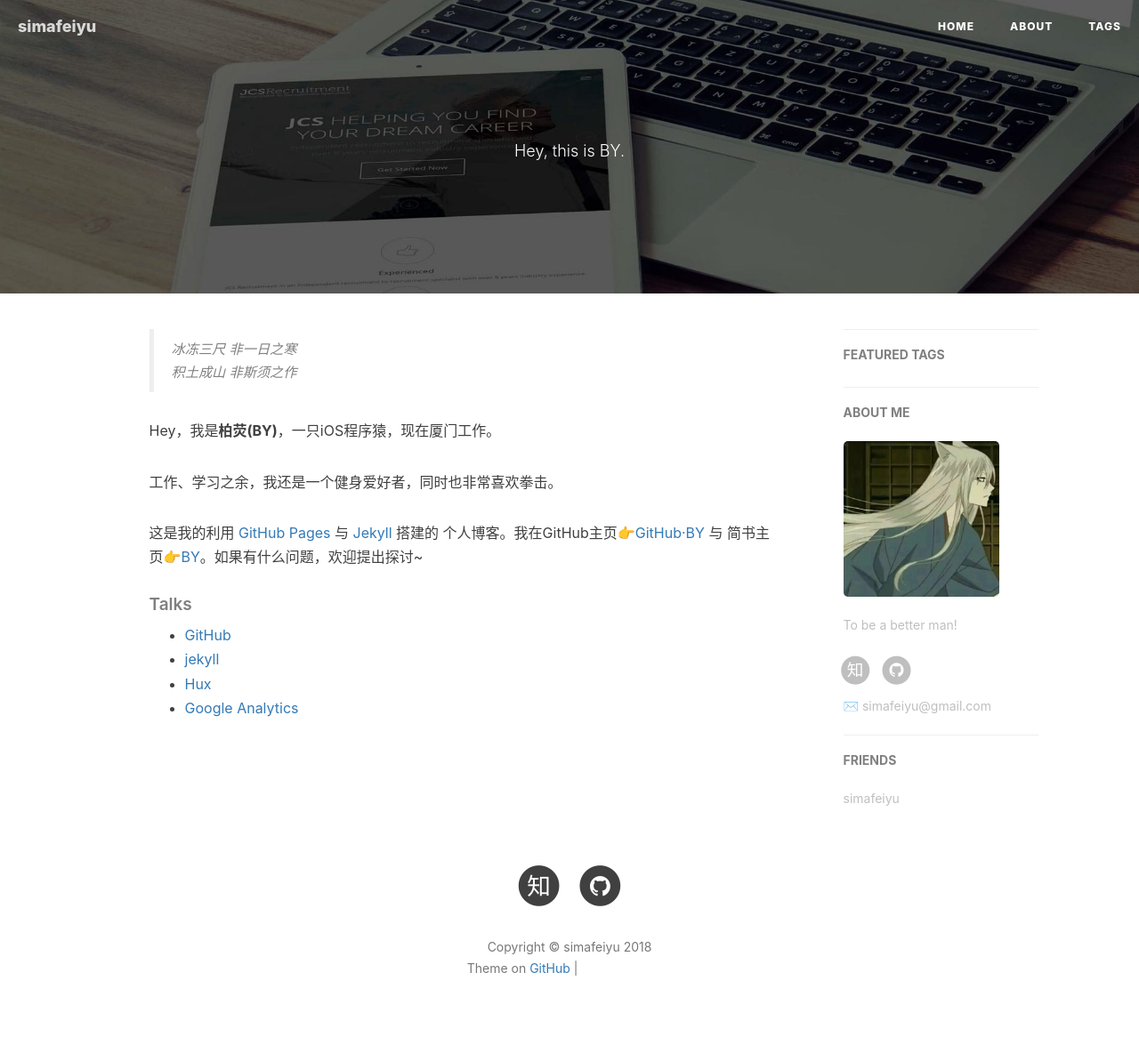
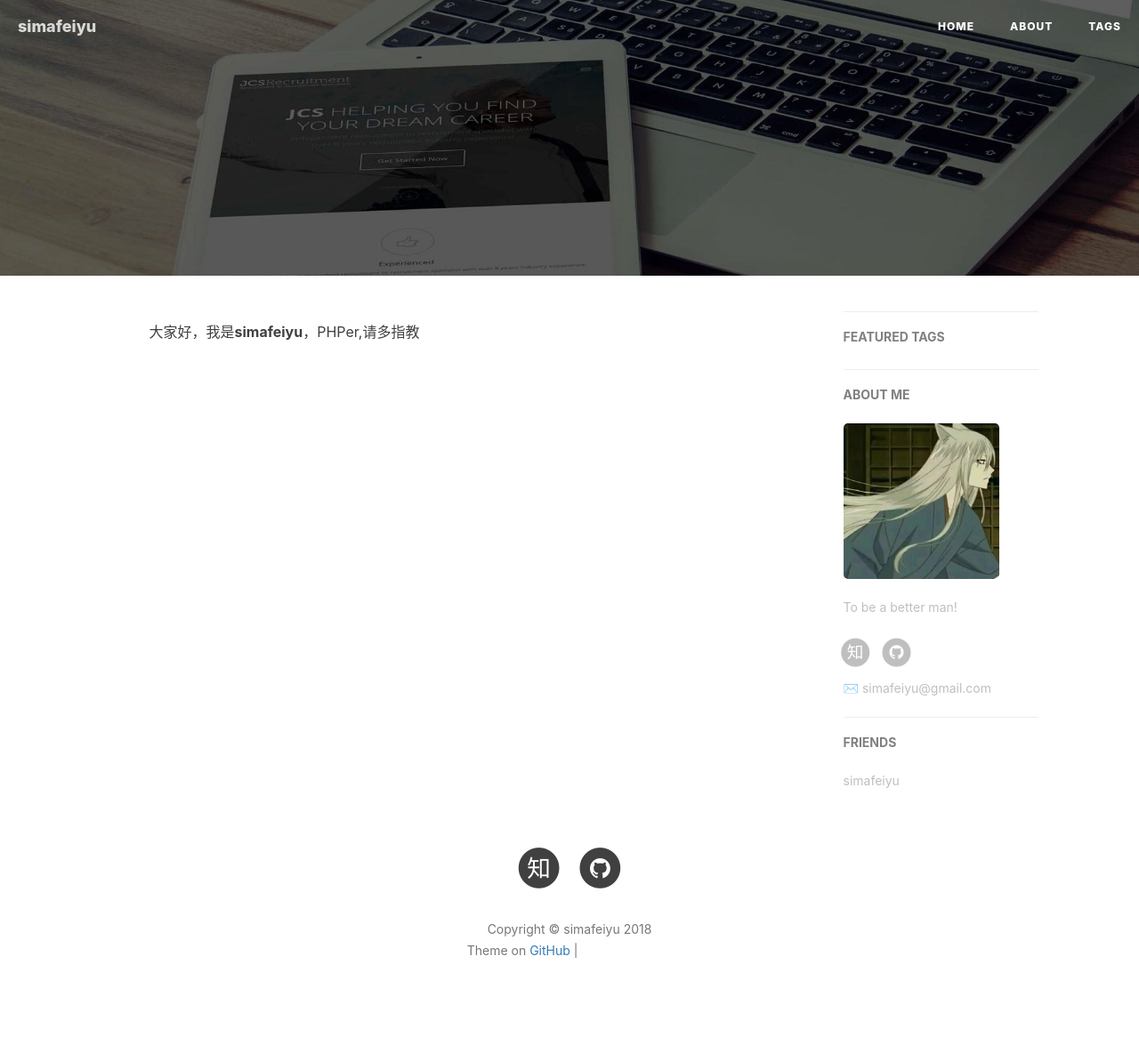
Before and after one commit to simafeiyu/simafeiyu.github.io, a Jekyll site: the page built from about.html, in a window 1280 px wide. Shown: the whole page at 89% size. Built offline with Jekyll 4.4.1, drawn with Linux system fonts in a browser that asks for light colours; nearby versions of some CDN libraries; comment, search, counter and statistics services are not loaded; grey boxes are pictures that could not be loaded.

Commit message:
Update about.html

```diff
--- a/about.html
+++ b/about.html
@@ -1,7 +1,7 @@
 ---
 layout: page
 title: "About"
-description: "Hey, this is BY."
+description: ""
 header-img: "img/post-bg-rwd.jpg"
 ---
 
@@ -15,12 +15,12 @@ header-img: "img/post-bg-rwd.jpg"
 <div class="zh post-container">
 
     <!--copied from markdown -->
-    <blockquote><p>冰冻三尺 非一日之寒<br>
-    积土成山 非斯须之作</p></blockquote>
+    <!-- <blockquote><p>冰冻三尺 非一日之寒<br>
+    积土成山 非斯须之作</p></blockquote> -->
 
-    <p>Hey，我是<strong>柏荧(BY)</strong>，一只iOS程序猿，现在厦门工作。</p>
+    <p>大家好，我是<strong>simafeiyu</strong>，PHPer,请多指教</p>
 
-    <p>工作、学习之余，我还是一个健身爱好者，同时也非常喜欢拳击。</p>
+    <!-- <p>工作、学习之余，我还是一个健身爱好者，同时也非常喜欢拳击。</p>
 
     <p>这是我的利用 <a href="https://pages.github.com/">GitHub Pages</a> 与 <a href="http://jekyll.com.cn/">Jekyll</a> 搭建的 个人博客。我在GitHub主页<a href="https://github.com/qiubaiying">👉GitHub·BY</a> 与 简书主页<a href="https://http://www.jianshu.com/u/e71990ada2fd">👉BY</a>。如果有什么问题，欢迎提出探讨~</p>
 
@@ -33,7 +33,7 @@ header-img: "img/post-bg-rwd.jpg"
         <li><a href="http://jekyll.com.cn/">jekyll</a></li>
         <li><a href="http://huangxuan.me/">Hux</a></li>
         <li><a href="https://analytics.google.com/analytics">Google Analytics</a></li>
-    </ul>
+    </ul> -->
 </div>
 
 <!-- English Version -->
```
